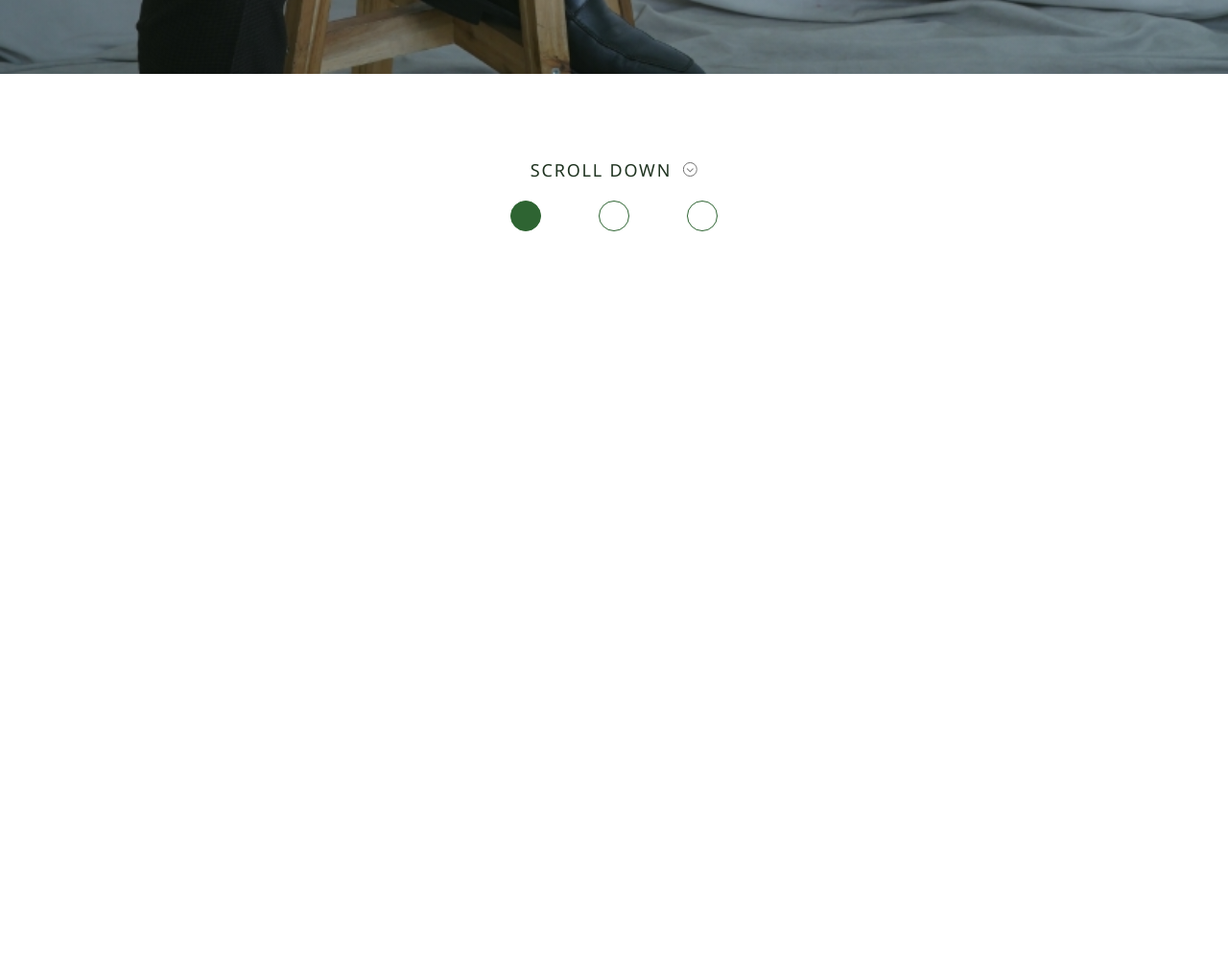
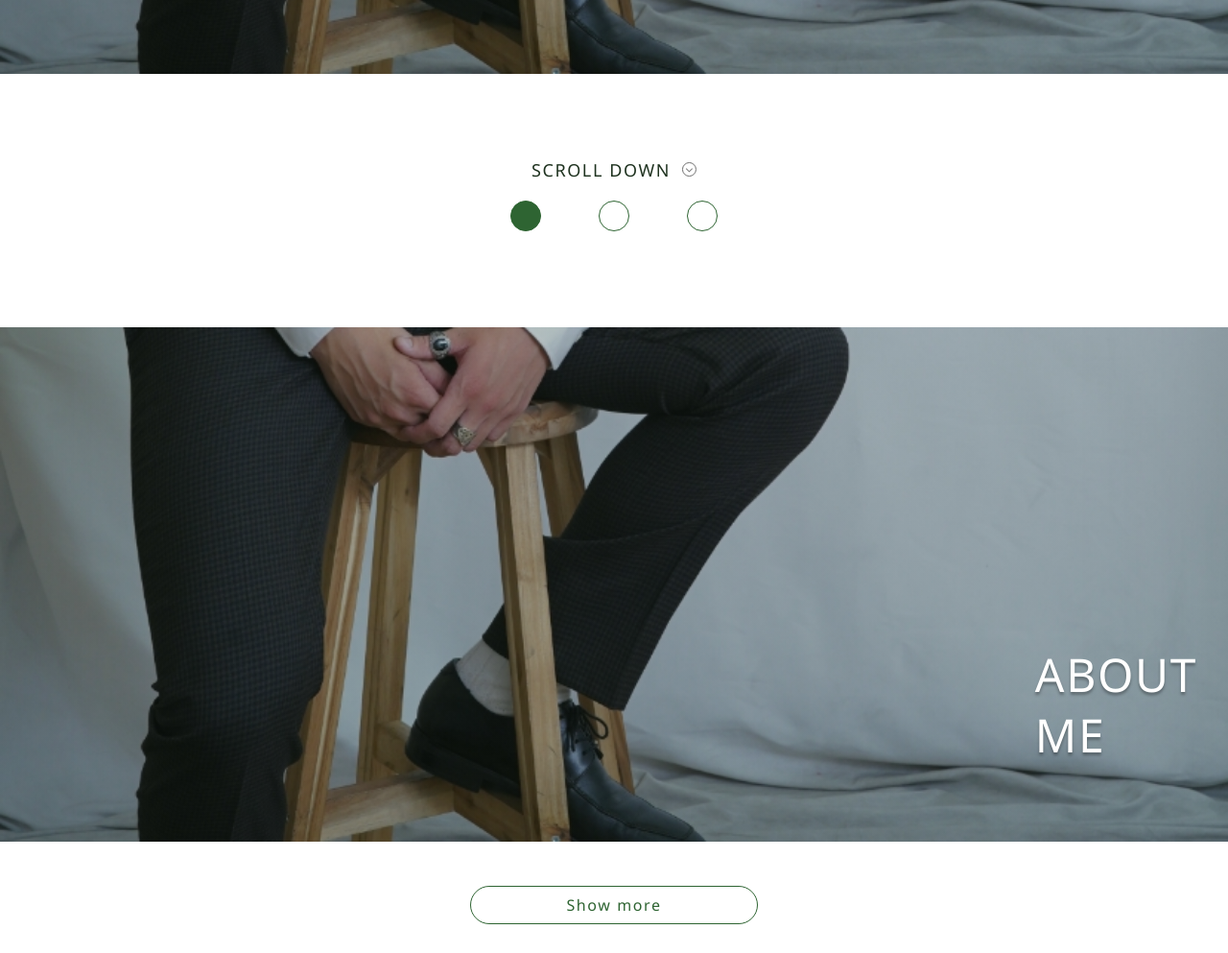
Before and after one commit to yach36/my_portfolio, a plain HTML site: page index.html in a window 1280 px wide. Shown: the part 539-1532 px from the top of the page at 96% size. Before the commit the page ends 800 px from the top, so only its background shows below. Drawn offline with nearby package versions, Linux system fonts and the light colour scheme.

Commit message:
トップページの各セクション(仮)を作成しました

```diff
--- a/index.html
+++ b/index.html
@@ -7,6 +7,9 @@
   <!-- css -->
   <link rel="stylesheet" href="css/reset.css">
   <link rel="stylesheet" href="css/style.css">
+  <!-- script -->
+  <script src="https://code.jquery.com/jquery-3.6.0.min.js" integrity="sha256-/xUj+3OJU5yExlq6GSYGSHk7tPXikynS7ogEvDej/m4=" crossorigin="anonymous"></script>
+  <script src="https://cdnjs.cloudflare.com/ajax/libs/scrollify/1.0.21/jquery.scrollify.min.js" integrity="sha512-UyX8JsMsNRW1cYl8BoxpcamonpwU2y7mSTsN0Z52plp7oKo1u92Xqfpv6lOlTyH3yiMXK+gU1jw0DVCsPTfKew==" crossorigin="anonymous" referrerpolicy="no-referrer"></script>
 </head>
 <body>
   <header class="l_header">
@@ -44,7 +47,36 @@
           <img src="img/icon-scroll.svg" alt="スクロールアイコン" class="top_scroll_icon">
         </p>
     </section>
-
+    <section class="top_section">
+      <div class="top_kv">
+        <div class="top_kv-inner l_container">
+          <h1 class="top_kv_copy">
+            ABOUT<br/>
+            ME
+          </h1>
+        </div>
+        <!-- /.top_kv-inner -->
+      </div>
+      <!-- /.top_kv -->
+      <div class="top_btn-show m_btn-show">
+        <a href="#" class="m_btn-show_link">Show more</a>
+      </div>
+    </section>
+    <section class="top_section">
+      <div class="top_kv">
+        <div class="top_kv-inner l_container">
+          <h1 class="top_kv_copy">
+            WORKS<br/>
+            &ThinSpace;
+          </h1>
+        </div>
+        <!-- /.top_kv-inner -->
+      </div>
+      <!-- /.top_kv -->
+      <div class="top_btn-show m_btn-show">
+        <a href="#" class="m_btn-show_link">Show more</a>
+      </div>
+    </section>
   </main>
 
 </body>
--- a/sass/style.scss
+++ b/sass/style.scss
@@ -33,6 +33,7 @@ body {
   font-size: 16px;
   font-family: "Yu Gothic UI", "Segoe UI", sans-serif;
   line-height: 1.8;
+  letter-spacing: 0.1em;
 }
 
 /* ---------- layout ---------- */
@@ -57,7 +58,6 @@ body {
   &_title {
     font-size: 14px;
     font-family: "Segoe UI";
-    letter-spacing: 0.1em;
   }
 }
 
@@ -107,11 +107,30 @@ body {
   }
 }
 
+.m_btn-show {
+  width: 300px;
+  height: 40px;
+  color: var(--primary-color);
+  font-family: "Segoe UI";
+  &_link {
+    display: flex;
+    justify-content: center;
+    align-items: center;
+    width: 100%;
+    height: 100%;
+    border: 1px solid var(--primary-color);
+    border-radius: 20px;
+  }
+}
+
 /* ---------- top ---------- */
 .top_section {
   height: 100vh;
   padding-top: 60px;
   position: relative;
+  &:nth-child(2n) .top_kv_copy {
+    right: 32px;
+  }
 }
 
 .top_kv {
@@ -127,7 +146,6 @@ body {
   }
   &_copy {
     color: var(--white-color);
-    letter-spacing: 0.1em;
     line-height: 1.3;
     font-family: "Segoe UI";
     font-size: 48px;
@@ -140,7 +158,6 @@ body {
 .top_scroll {
   &_head {
     font-size: 18px;
-    letter-spacing: 0.1em;
     white-space: nowrap;
     display: flex;
     justify-content: center;
@@ -156,3 +173,10 @@ body {
     height: 15px;
   }
 }
+
+.top_btn-show {
+  position: absolute;
+  top: calc(100% - 52px - (100% - 67vh - 52px) / 2);
+  left: 50%;
+  transform: translate(-50%, 50%);
+}
```
Also changed, not shown: css/style.css, css/style.min.css, 2 other files.
